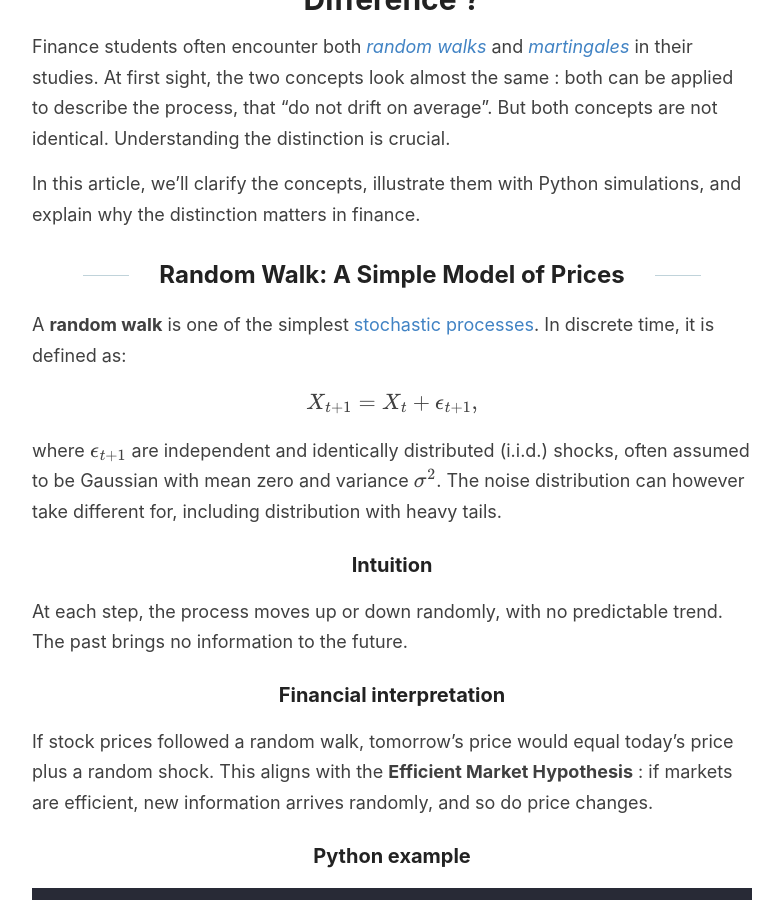
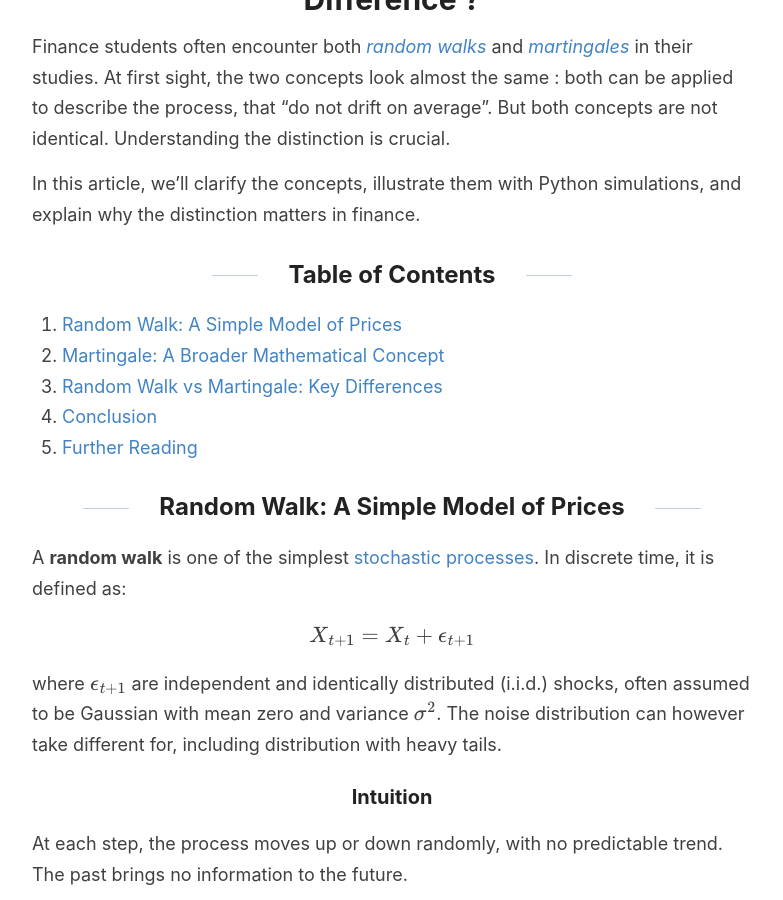
Before and after one commit to Zaltarba/blog, a Jekyll site: the page built from _posts/2025-09-12-RandomWalkvsMartinge.md, in a window 1280 px wide and 900 px high, scrolled down 538 px. Shown: the whole window, without its empty margins (248-1031 px from the left). Built offline with Jekyll 4.4.1, drawn with Linux system fonts in a browser that asks for light colours; formulas are drawn with MathJax 3; comment, search, counter and statistics services are not loaded; some of the changed text lies outside the part shown.

Commit message:
Update 2025-09-12-RandomWalkvsMartinge.md

````diff
--- a/_posts/2025-09-12-RandomWalkvsMartinge.md
+++ b/_posts/2025-09-12-RandomWalkvsMartinge.md
@@ -14,12 +14,20 @@
 
 In this article, we’ll clarify the concepts, illustrate them with Python simulations, and explain why the distinction matters in finance.
 
-## Random Walk: A Simple Model of Prices
+## Table of Contents
+
+1. [Random Walk: A Simple Model of Prices](#Random-Walk)
+2. [Martingale: A Broader Mathematical Concept](#Martingale)
+3. [Random Walk vs Martingale: Key Differences](#KeyDifferences)
+4. [Conclusion](#Conclusion)
+5. [Further Reading](#Further_Reading)
+
+## Random Walk: A Simple Model of Prices  {#Random-Walk}
 
 A **random walk** is one of the simplest [stochastic processes](https://en.wikipedia.org/wiki/Stochastic_process). In discrete time, it is defined as:
 
 $$
-X_{t+1} = X_t + \epsilon_{t+1},
+X_{t+1} = X_t + \epsilon_{t+1}
 $$
 
 where $\epsilon_{t+1}$ are independent and identically distributed (i.i.d.) shocks, often assumed to be Gaussian with mean zero and variance $\sigma^2$. The noise distribution can however take different for, including distribution with heavy tails.
@@ -48,12 +56,17 @@
 plt.title("Random Walk Simulations")
 plt.show()
 ```
+
 ![Random Walk Simulation with python](/blog/images/RWvsM_fig_1.png)
 
-## Martingale: A Broader Mathematical Concept
+## Martingale: A Broader Mathematical Concept  {#Martingale}
 
-A martingale is defined in probability theory as a process $(X_t)$ such that:
-$$\mathbb{E}[X_{t+1} \mid \mathcal{F}_t] = X_t$$
+A martingale is defined in probability theory as a process $X_t$ such that:
+
+$$
+\mathbb{E}[X_{t+1} \mid \mathcal{F}_t] = X_t
+$$
+
 where $\mathcal{F}_t$ is the information available up to time $t$.
 
 ### Intuition
@@ -66,7 +79,7 @@
 
 ### Financial Interpretation: The Role of the SDF and Change of Measure
 
-Under the **real-world probability measure** ($ \mathbb{P} $), a stock price is generally **not** a martingale due to the presence of risk premia—investors demand compensation for bearing risk. However, in **risk-neutral pricing**, we use a different probability measure, called the **risk-neutral measure** ($ \mathbb{Q} $), under which **discounted asset prices become martingales**. This makes the concept universal.
+Under the **real-world probability measure** $\mathbb{P}$, a stock price is generally **not** a martingale due to the presence of risk premia—investors demand compensation for bearing risk. However, in **risk-neutral pricing**, we use a different probability measure, called the **risk-neutral measure** $\mathbb{Q}$, under which **discounted asset prices become martingales**. This makes the concept universal.
 
 #### What is the risk neutral probability
 
@@ -112,7 +125,7 @@
 P_t = e^{-r} \mathbb{E}^{\mathbb{Q}}_t \left[ P_{t+1}^i \right]
 $$
 
-If we use $e^{rt} P_t $ as the discounted price, we get
+If we use $e^{rt} P_t$ as the discounted price, we get
 
 $$
 e^{-rt} P_t^i = e^{-r(t+1)} \mathbb{E}^{\mathbb{Q}}_t \left[ P_{t+1}^i \right]
@@ -185,12 +198,11 @@
 
 ![Martingale Simulation with python](/blog/images/RWvsM_fig_2.png)
 
-
-## Conclusion
+## Conclusion  {#Conclusion}
 
 Random walks and martingales may seem similar at first glance, but the distinction is subtle and important. Random walks describe how prices move step by step, while martingales capture a broader property of **fair game** conditional expectations. Understanding both is fundamental to quantitative finance, stochastic modeling, and financial mathematics. To see a pratical use of random walk models and martingales properties to forecast volatility, check this [previous post](https://zaltarba.github.io/blog/BitcoinVolatility-2/) !
 
-## Further Reading
+## Further Reading  {#FurtherReading}
 
 To deepen your understanding of martingales, stochastic discount factors, and their role in asset pricing, consider exploring the following resources:
 
````
Also changed, not shown: other parts of _posts/2025-09-12-RandomWalkvsMartinge.md (+1 -1 lines).
